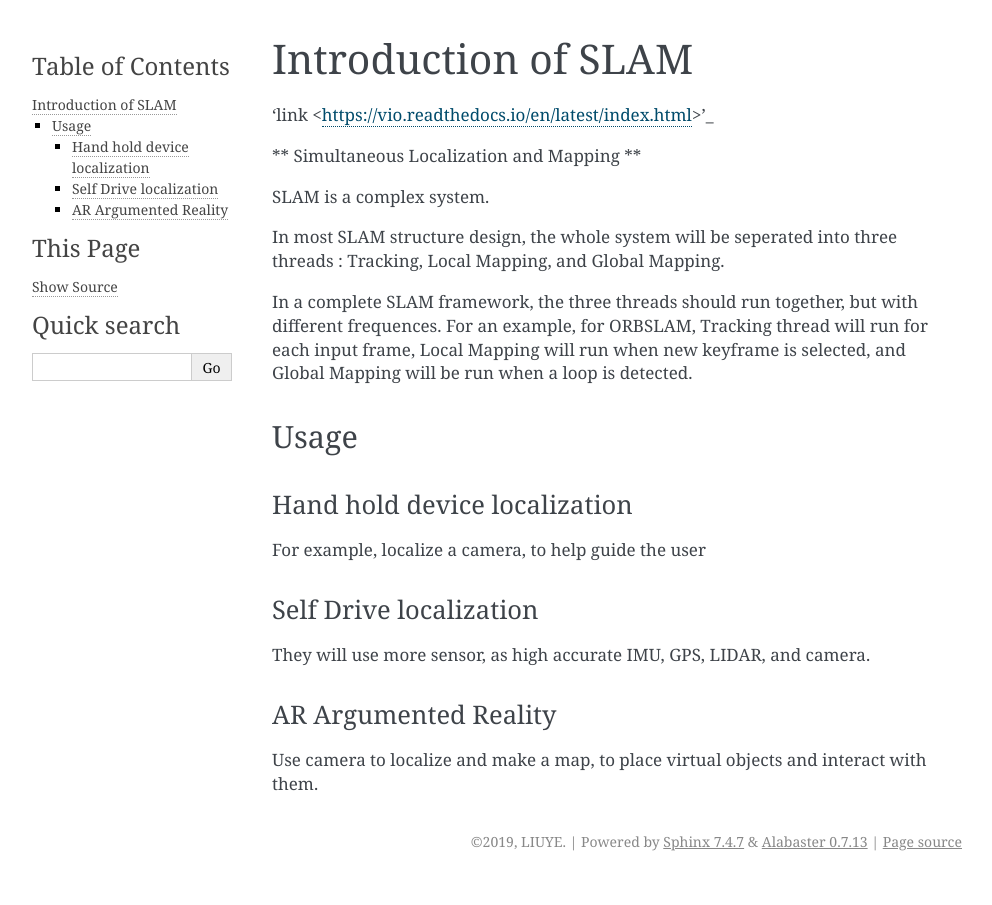
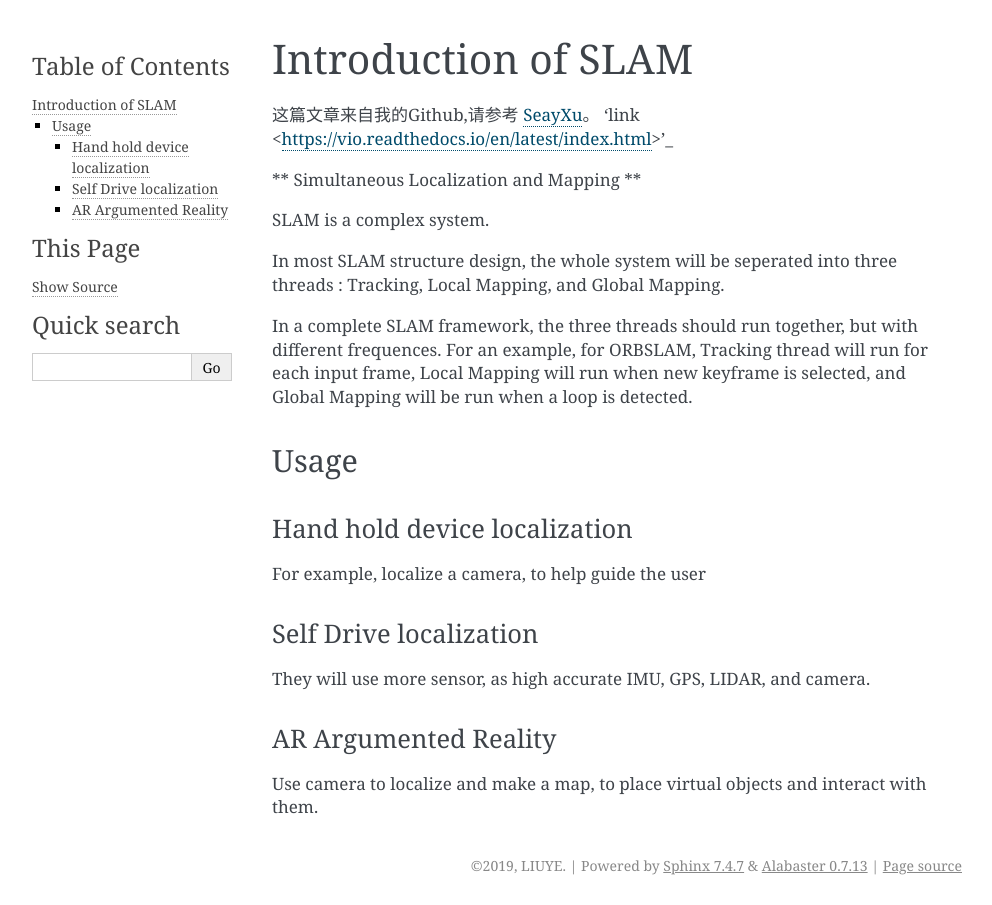
Before and after one commit to gggliuye/VIO, a Sphinx documentation site: the page built from docs/Introduction.rst, in a window 1280 px wide. Shown: the whole page, without its empty margins (148-1140 px from the left). Built offline with Sphinx 7.4.7, drawn with Linux system fonts in a browser that asks for light colours.

Commit message:
Update Introduction.rst

```diff
--- a/docs/Introduction.rst
+++ b/docs/Introduction.rst
@@ -2,7 +2,7 @@
 
 Introduction of SLAM
 ===================================
-
+这篇文章来自我的Github,请参考 `SeayXu <https://github.com/SeayXu/>`_。
 'link <https://vio.readthedocs.io/en/latest/index.html>'_
 
 ** Simultaneous Localization and Mapping **
```
